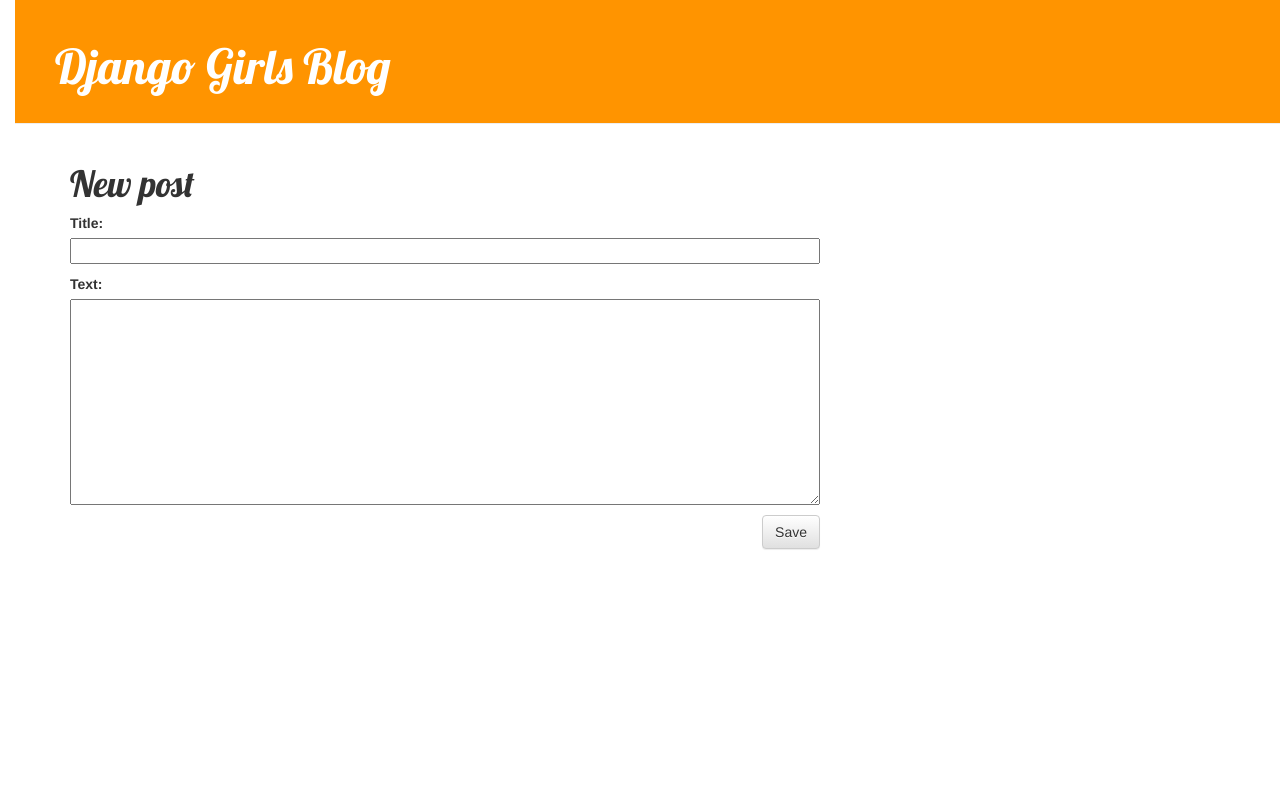
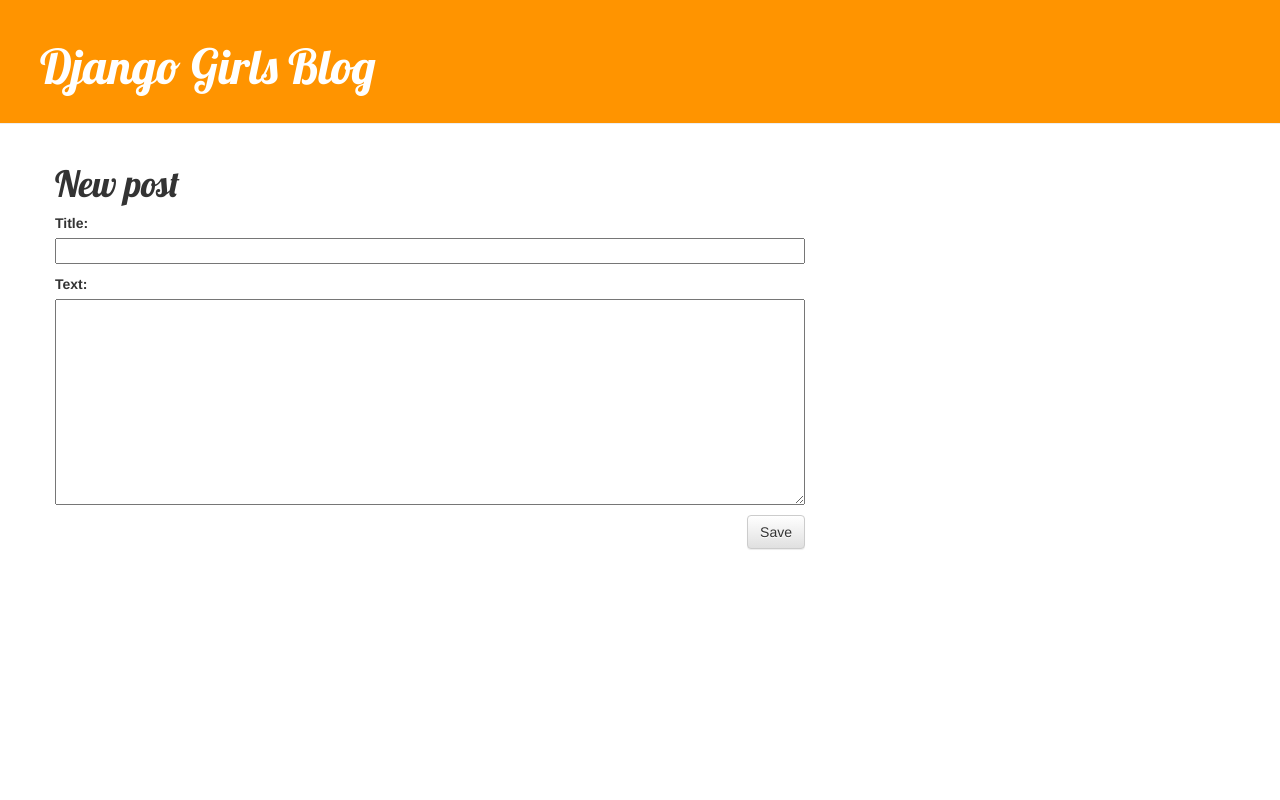
Before and after one commit to mjkim1345/my-first-blog, a Django app: page /post/new/ in a window 1280 px wide. Run offline with Django 3.2, Linux system fonts and the light colour scheme; some libraries are stand-ins or nearby versions.

Commit message:
Added view and template for detailed blog post as well as CSS for the site.

```diff
--- a/blog/static/css/blog.css
+++ b/blog/static/css/blog.css
@@ -1,9 +1,6 @@
 h1 a {
-    color: #FCA205;
+    color: #E4F7BA;
     font-family: 'Lobster';
-}
-body {
-    padding-left: 15px;
 }
 
 .page-header {
```
